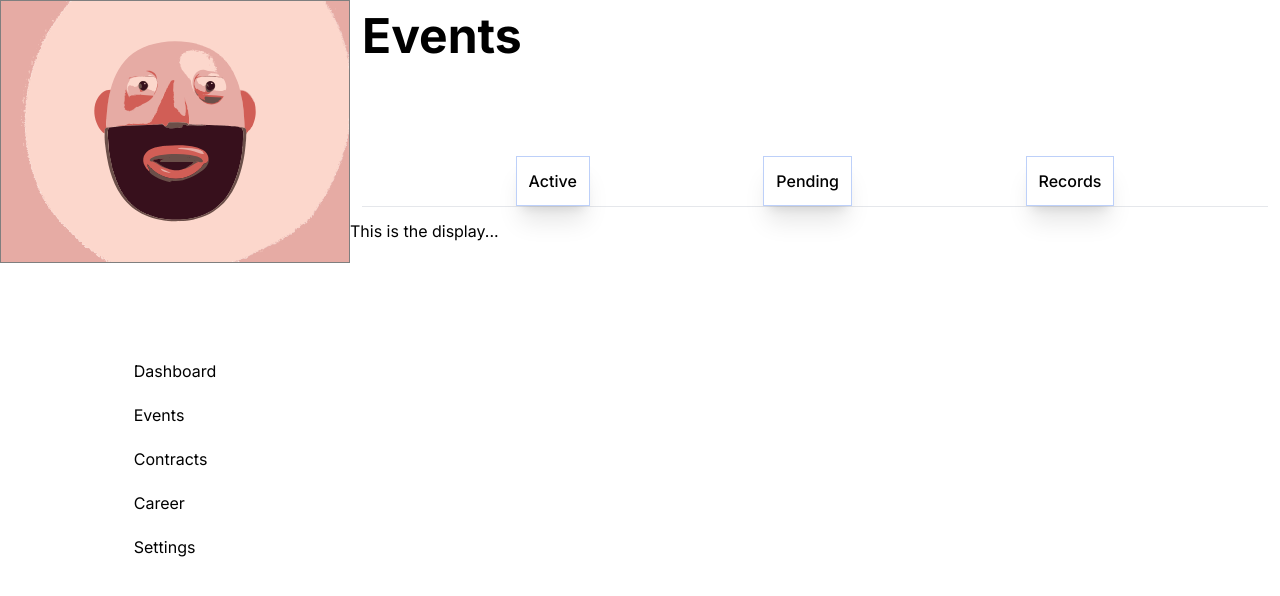
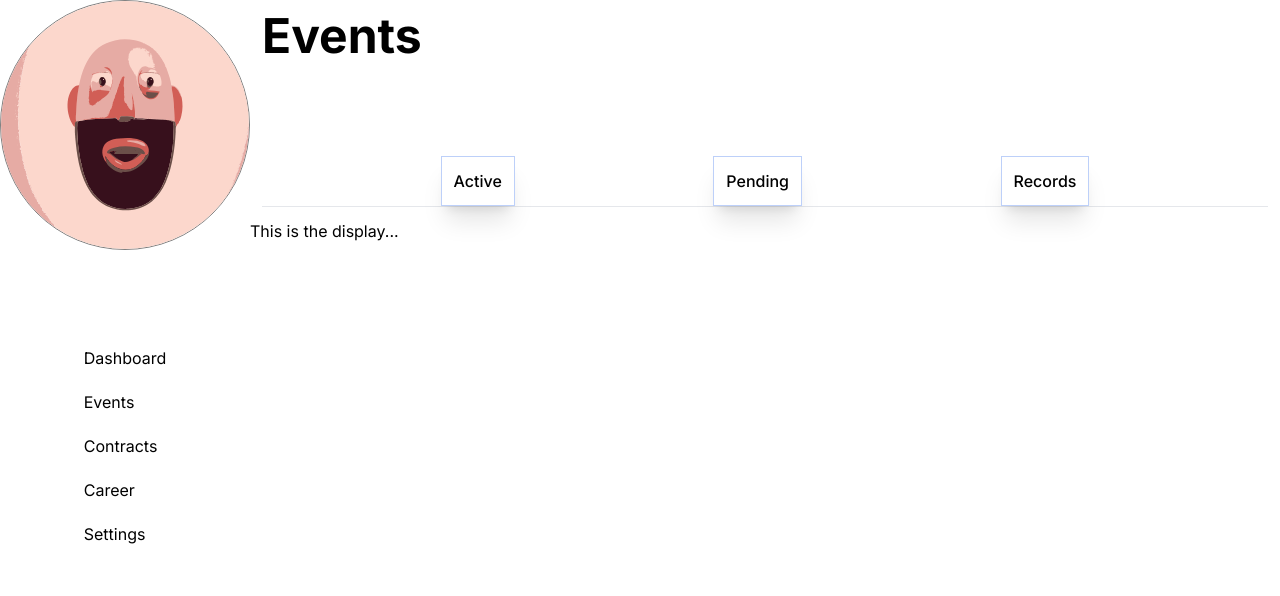
Before and after one commit to mmesomasaint/jointt, a Next.js app: page /dashboard/events in a window 1280 px wide. Shown: the top 596 px of the page. Built offline with nearby package versions, Linux system fonts and the light colour scheme; no server answers.

Commit message:
Fix: Make the avatar perfect round

```diff
--- a/app/dashboard/components/avatar.tsx
+++ b/app/dashboard/components/avatar.tsx
@@ -8,7 +8,7 @@ export default function Avatar({ src }: { src: string | null }) {
       width={350}
       height={350}
       alt='Profile Image'
-      className='rouneded-full border border-black/50'
+      className='w-[250px] h-[250px] rounded-full border border-black/50'
     />
   )
 }
```
